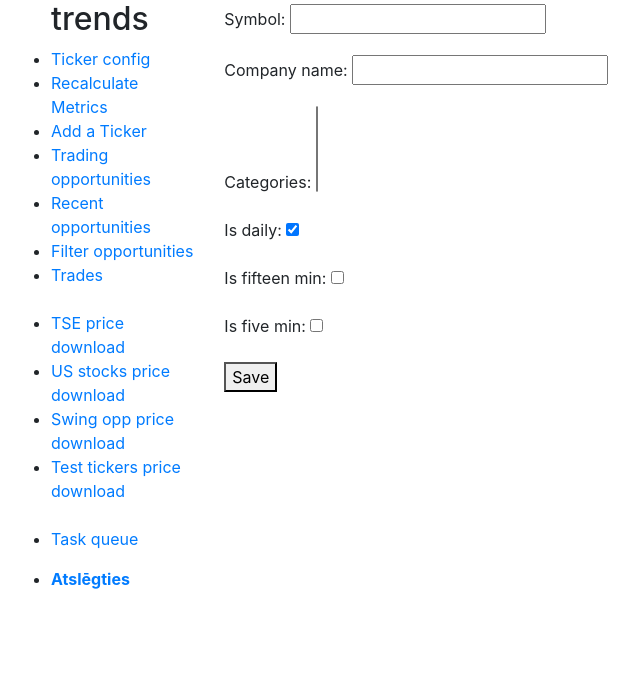
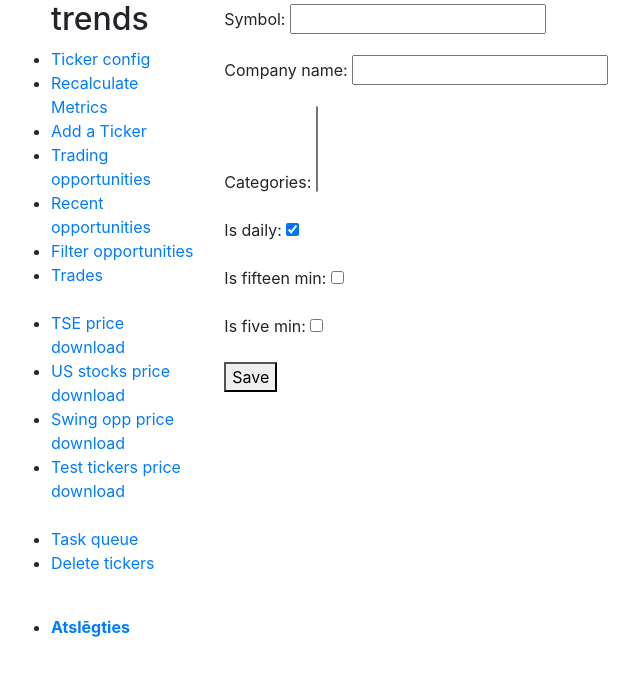
Before and after one commit to db533/trading, a Django app: page /add-ticker/ in a window 1280 px wide. Shown: the part 38-714 px from the top of the page, without its empty margins (4-644 px from the left). Run offline with Django 4.2, Linux system fonts and the light colour scheme; the visitor is signed in with stand-in values (Sample User, id 1); data that the repository does not hold is empty.

Commit message:
Creating view to delete tickers v0.2

```diff
--- a/trading_app/templates/base.html
+++ b/trading_app/templates/base.html
@@ -31,7 +31,8 @@
             <li><a href="{% url 'manual_category_download' 'Swing trade opportunities'|urlencode %}">Swing opp price download</a></li>
             <li><a href="{% url 'manual_category_download' 'Test tickers'|urlencode %}">Test tickers price download</a></li><br>
             <li><a href="{% url 'task_queue' %}">Task queue</a></li>
-
+            <li><a href="{% url 'delete_ticker' %}">Delete tickers</a></li>
+            <br>
             <p><li><strong><a href="{% url 'logout' %}?next={{ request.path }}">Atslēgties</a></strong></li></p>
           {% else %}
             <li><a href="{% url 'login' %}?next={{ request.path }}">Pieslēgties</a></li>
```
